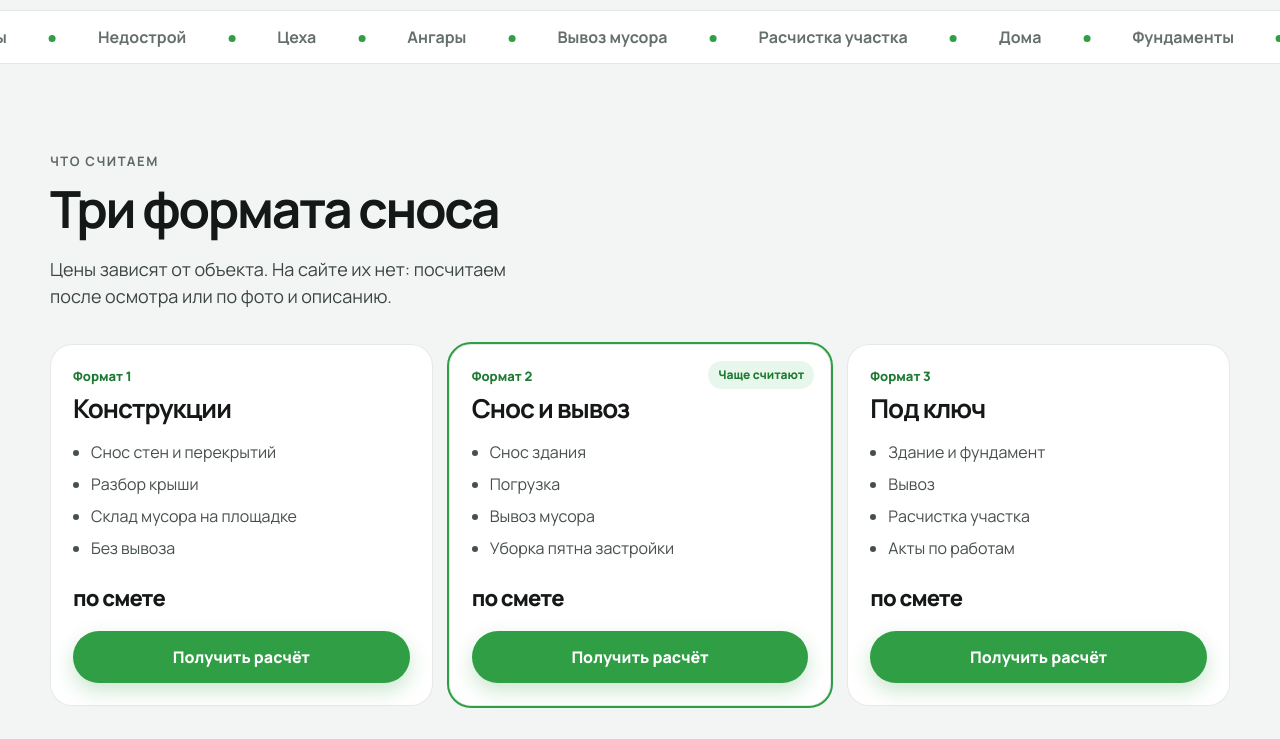
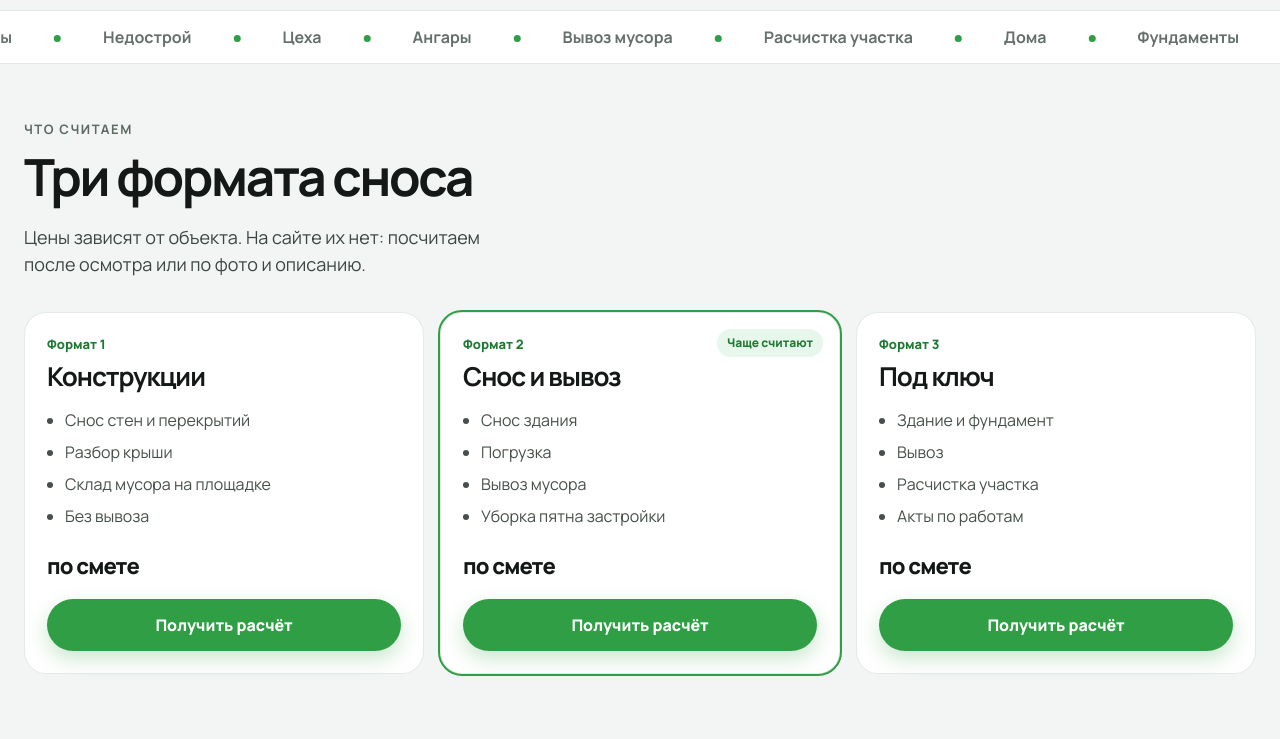
Before and after one commit to pautowart-dotcom/targetolog-smeta, a plain HTML site: page index.html in a window 1280 px wide. Shown: the part 801-1540 px from the top of the page. Drawn offline with Linux system fonts and the light colour scheme.

Commit message:
Шире колонка и меньше отступы между блоками.

```diff
--- a/index.html
+++ b/index.html
@@ -20,7 +20,7 @@
       --green-soft: #e8f7ec;
       --shadow: 0 18px 50px rgba(20, 24, 22, 0.08);
       --radius: 22px;
-      --max: 1180px;
+      --max: 1560px;
     }
     * { box-sizing: border-box; }
     html { scroll-behavior: smooth; }
@@ -33,7 +33,7 @@
     }
     a { color: inherit; text-decoration: none; }
     button, input, select, textarea { font: inherit; }
-    .wrap { width: min(var(--max), calc(100% - 40px)); margin: 0 auto; }
+    .wrap { width: min(var(--max), calc(100% - 48px)); margin: 0 auto; }
     .progress {
       position: fixed; top: 0; left: 0; height: 3px; width: 0;
       background: var(--green); z-index: 50;
@@ -174,7 +174,7 @@
       content: ""; display: inline-block; width: 7px; height: 7px; border-radius: 50%;
       background: var(--green); margin-right: 42px; transform: translateY(-1px);
     }
-    section { padding: 88px 0; }
+    section { padding: 56px 0; }
     .label { color: var(--muted); font-weight: 700; letter-spacing: 0.12em; text-transform: uppercase; font-size: 13px; }
     h2 { font-size: clamp(34px, 4vw, 52px); line-height: 1.02; letter-spacing: -0.045em; margin: 10px 0 0; }
     .split { display: grid; grid-template-columns: 1.2fr 0.8fr; gap: 30px; align-items: end; }
```
